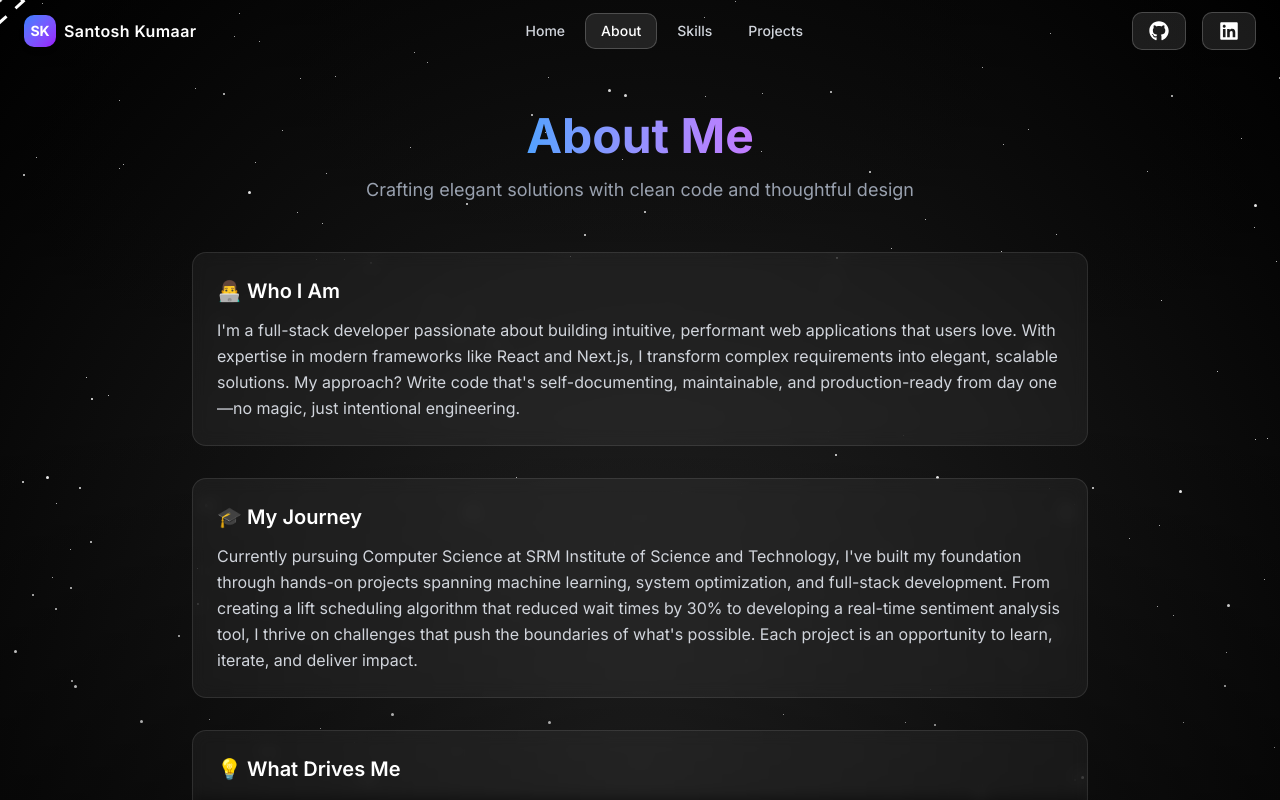
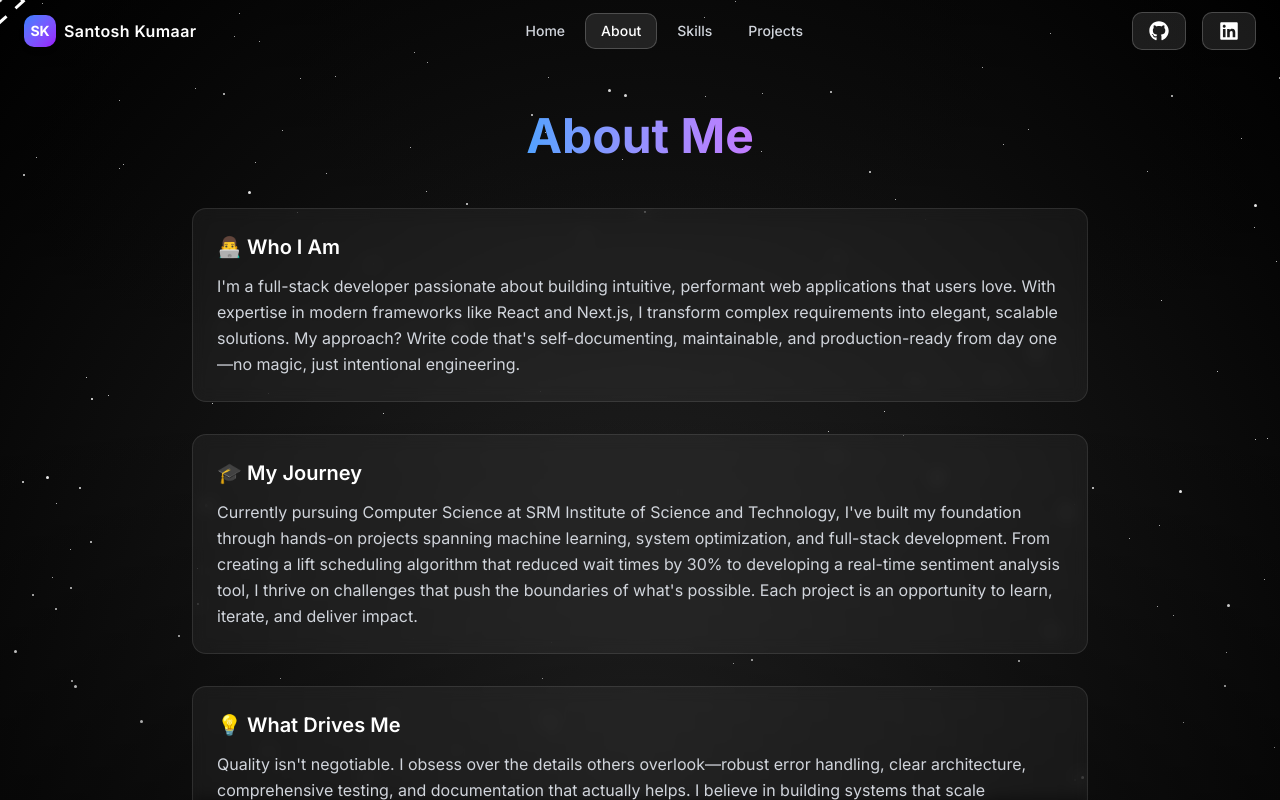
Before and after one commit to Santosh7131/Portfolio-Santosh, a React (Vite) app: page / in a window 1280 px wide. Both pictures are taken after a click on the button "About". Shown: the top 800 px of the page. Built offline with nearby package versions, Linux system fonts and the light colour scheme.

Commit message:
Just for fun

```diff
--- a/src/pages/AboutPage.tsx
+++ b/src/pages/AboutPage.tsx
@@ -5,15 +5,11 @@
   return (
     <div className="min-h-screen pt-28 pb-20 px-4">
       <div className="container mx-auto max-w-4xl">
-        <h1 className="text-4xl md:text-5xl font-bold text-center mb-4">
+        <h1 className="text-4xl md:text-5xl font-bold text-center mb-12">
           <span className="bg-gradient-to-r from-blue-400 to-purple-400 bg-clip-text text-transparent">
             About Me
           </span>
         </h1>
-
-        <p className="text-gray-400 text-center mb-12 text-lg">
-          Crafting elegant solutions with clean code and thoughtful design
-        </p>
 
         <motion.div
           className="space-y-8"
--- a/src/pages/SkillsPage.tsx
+++ b/src/pages/SkillsPage.tsx
@@ -902,10 +902,6 @@
           </span>
         </h1>
 
-        <p className="text-gray-400 text-center mb-8 max-w-2xl mx-auto">
-          Technologies and tools I work with
-        </p>
-
         {/* Main Layout */}
         <div className="flex flex-col lg:flex-row gap-6">
 
```
